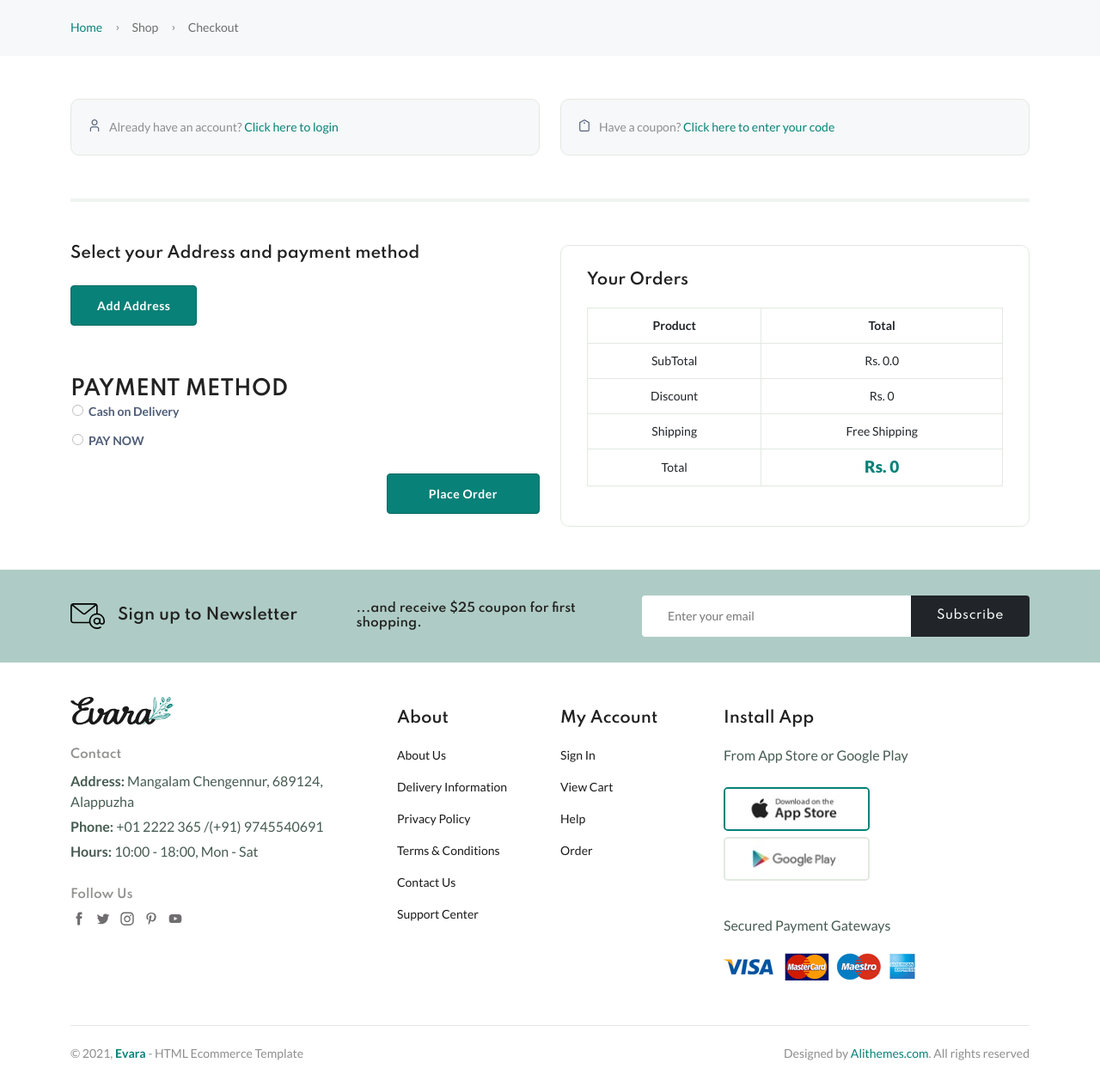
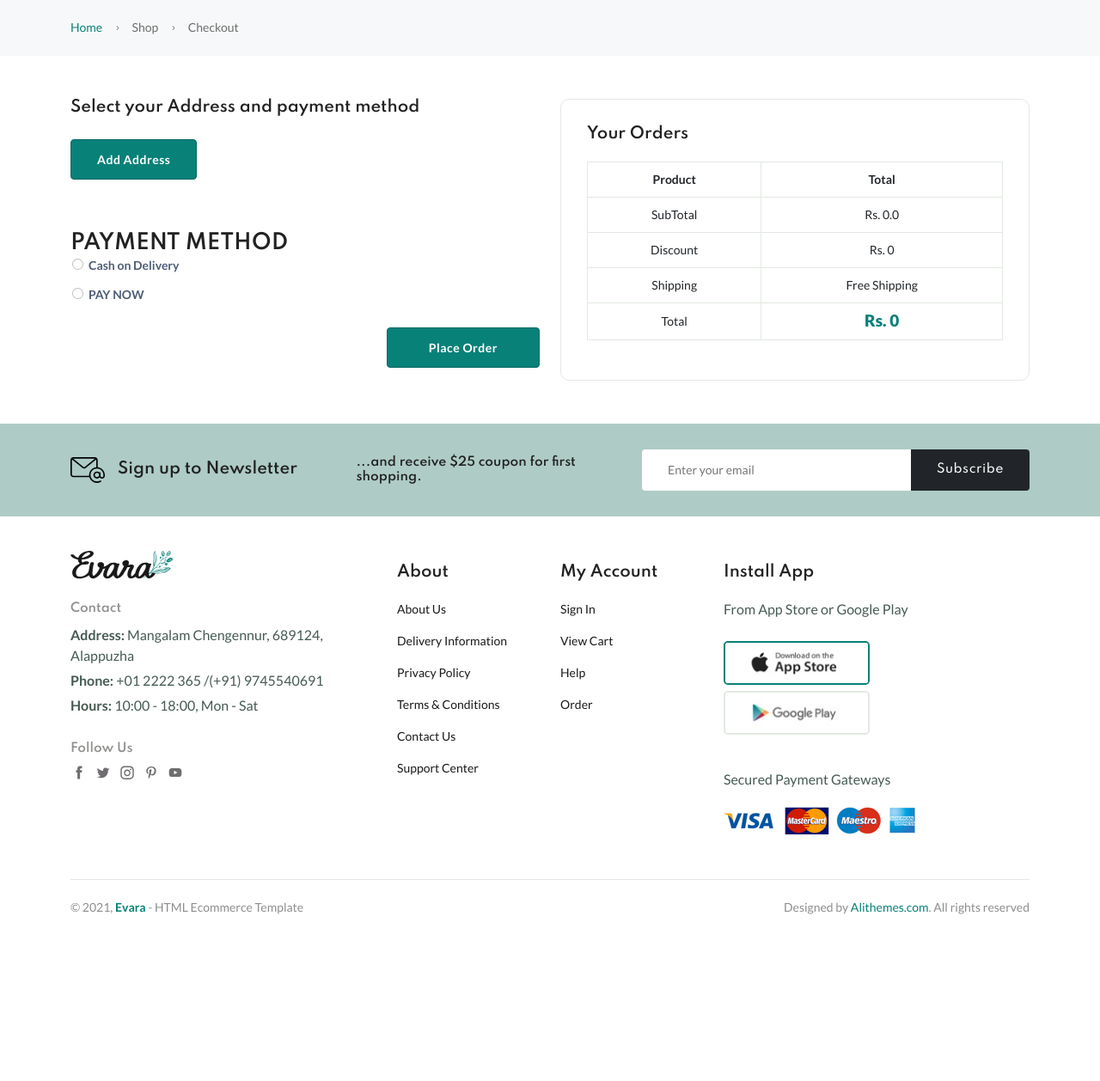
Before and after one commit to brighty281/electrokart_ecommerce, a Django app: page /checkout/ in a window 1280 px wide. Shown: the part 247-1505 px from the top of the page at 86% size. After the commit the page ends 1311 px from the top, so only its background shows below. Run offline with Django 4.2, Linux system fonts and the light colour scheme; a user stored in the database is signed in; data that the repository does not hold is empty; some libraries are stand-ins or nearby versions.

Commit message:
checkout cleaning

```diff
--- a/templates/users/checkout.html
+++ b/templates/users/checkout.html
@@ -12,61 +12,6 @@
 </div>
 <section class="mt-50 mb-50">
     <div class="container">
-        <div class="row">
-            <div class="col-lg-6 mb-sm-15">
-                <div class="toggle_info">
-                    <span><i class="fi-rs-user mr-10"></i><span class="text-muted">Already have an account?</span> <a href="#loginform" data-bs-toggle="collapse" class="collapsed" aria-expanded="false">Click here to login</a></span>
-                </div>
-                <div class="panel-collapse collapse login_form" id="loginform">
-                    <div class="panel-body">
-                        <p class="mb-30 font-sm">If you have shopped with us before, please enter your details below. If you are a new customer, please proceed to the Billing &amp; Shipping section.</p>
-                        <form method="post">
-                            <div class="form-group">
-                                <input type="text" name="email" placeholder="Username Or Email">
-                            </div>
-                            <div class="form-group">
-                                <input type="password" name="password" placeholder="Password">
-                            </div>
-                            <div class="login_footer form-group">
-                                <div class="chek-form">
-                                    <div class="custome-checkbox">
-                                        <input class="form-check-input" type="checkbox" name="checkbox" id="remember" value="">
-                                        <label class="form-check-label" for="remember"><span>Remember me</span></label>
-                                    </div>
-                                </div>
-                                <a href="#">Forgot password?</a>
-                            </div>
-                            <div class="form-group">
-                                <button class="btn btn-md" name="login">Log in</button>
-                            </div>
-                        </form>
-                    </div>
-                </div>
-            </div>
-            <div class="col-lg-6">
-                <div class="toggle_info">
-                    <span><i class="fi-rs-label mr-10"></i><span class="text-muted">Have a coupon?</span> <a href="#coupon" data-bs-toggle="collapse" class="collapsed" aria-expanded="false">Click here to enter your code</a></span>
-                </div>
-                <div class="panel-collapse collapse coupon_form " id="coupon">
-                    <div class="panel-body">
-                        <p class="mb-30 font-sm">If you have a coupon code, please apply it below.</p>
-                        <form method="post">
-                            <div class="form-group">
-                                <input type="text" placeholder="Enter Coupon Code...">
-                            </div>
-                            <div class="form-group">
-                                <button class="btn  btn-md" name="login">Apply Coupon</button>
-                            </div>
-                        </form>
-                    </div>
-                </div>
-            </div>
-        </div>
-        <div class="row">
-            <div class="col-12">
-                <div class="divider mt-50 mb-50"></div>
-            </div>
-        </div>
         <div class="row">
             <div class="col-md-6">
                 <div class="mb-25">
@@ -93,7 +38,9 @@
                         </div>
                     </div>
                     {% endfor %}
-                    <a href="{% url 'addaddress' %}" class="btn btn-fill-out submit">Add Address</a>
+                    <div style="margin-top: 20px;">
+                       <a href="{% url 'addaddress' %}" class="btn btn-fill-out submit">Add Address</a>
+                    </div>
 
                     <div style="margin-top: 60px;">
                         <div><h3>PAYMENT METHOD</h3></div>
```
